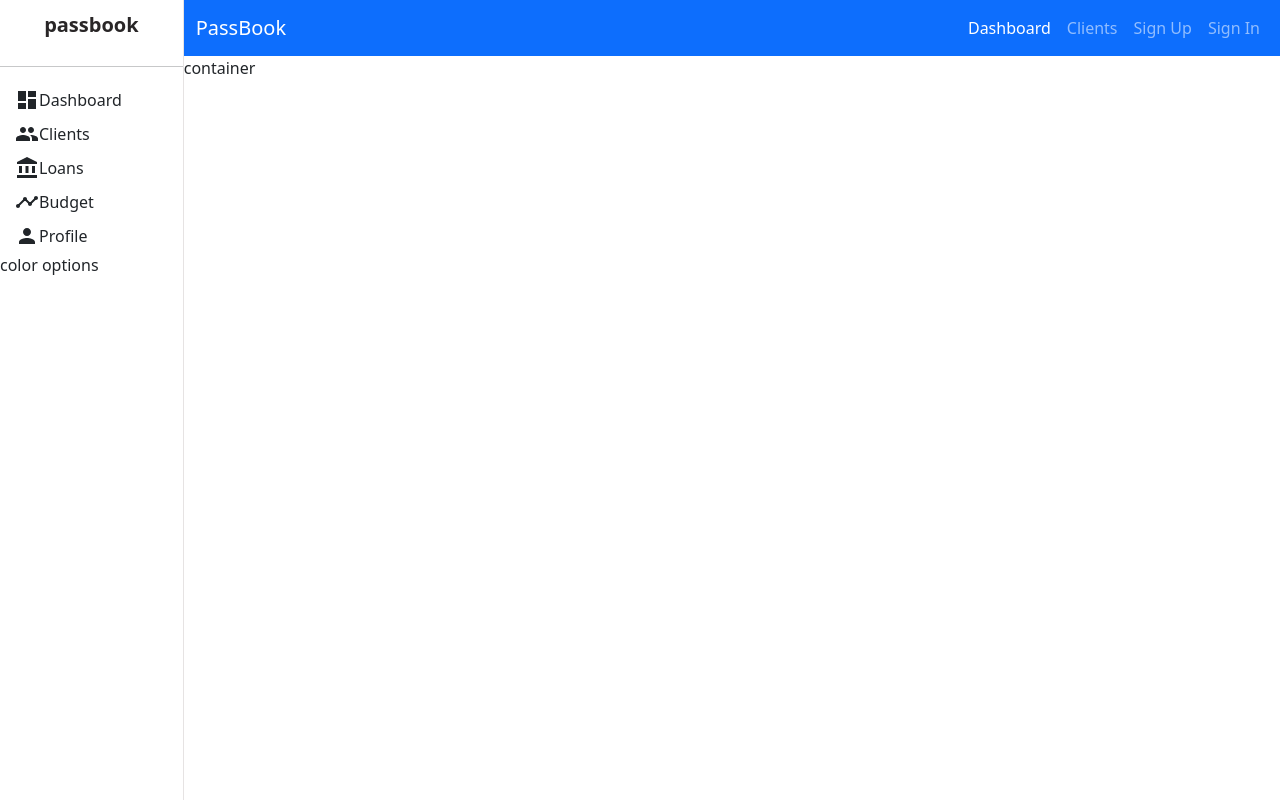
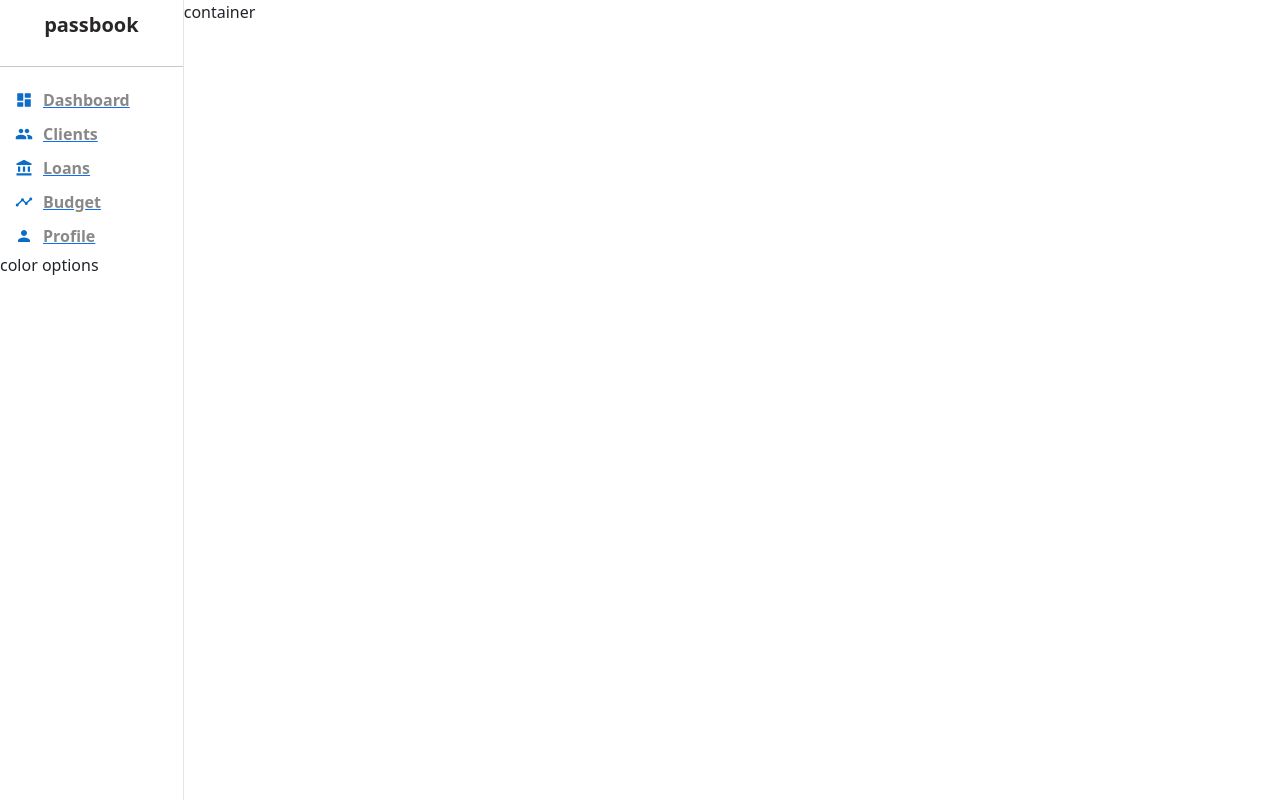
Before and after one commit to samyfrey/passbook, a React (Create React App) app in the folder client/: page / in a window 1280 px wide. Built offline with nearby package versions, Linux system fonts and the light colour scheme.

Commit message:
replaced old header with new

```diff
--- a/client/src/App.js
+++ b/client/src/App.js
@@ -5,7 +5,7 @@ import { v4 as uuid } from 'uuid'
 
 import AutoDismissAlert from './components/AutoDismissAlert/AutoDismissAlert'
 import { Sidebar } from './components/sidebar/Sidebar'
-import Header from './components/Header/Header'
+// import Header from './components/Header/Header'
 import SignUp from './components/auth/SignUp'
 import SignIn from './components/auth/SignIn'
 import SignOut from './components/auth/SignOut'
@@ -30,7 +30,7 @@ const App = () => {
     <div className='app'>
       <Sidebar />
       <div className='appContainer'>
-        <Header user={user} />
+        {/* <Header user={user} /> */}
         {msgAlerts.map((msgAlert) => (
           <AutoDismissAlert
             key={msgAlert.id}
--- a/client/src/components/sidebar/Sidebar.jsx
+++ b/client/src/components/sidebar/Sidebar.jsx
@@ -1,5 +1,7 @@
 import './sidebar.scss'
 import React from 'react'
+import { NavLink } from 'react-router-dom'
+
 import DashboardIcon from '@mui/icons-material/Dashboard'
 import PeopleIcon from '@mui/icons-material/People'
 import AccountBalanceIcon from '@mui/icons-material/AccountBalance'
@@ -15,14 +17,32 @@ export function Sidebar () {
       <hr/>
       <div className='center'>
         <ul>
-          <li>
-            <DashboardIcon />
-            <span>Dashboard</span>
-          </li>
-          <li><PeopleIcon/><span>Clients</span></li>
-          <li><AccountBalanceIcon/><span>Loans</span></li>
-          <li><TimelineIcon/><span>Budget</span></li>
-          <li><PersonIcon/><span>Profile</span></li>
+          <NavLink to='/'>
+            <li>
+              <DashboardIcon className="icon" />
+              <span>Dashboard</span>
+            </li>
+          </NavLink>
+          <NavLink to='/clients/' >
+            <li><PeopleIcon className="icon"/>
+              <span>Clients</span>
+            </li>
+          </NavLink>
+          <NavLink to='/loans/' >
+            <li><AccountBalanceIcon className="icon"/>
+              <span>Loans</span>
+            </li>
+          </NavLink>
+          <NavLink to='/budget/' >
+            <li><TimelineIcon className="icon"/>
+              <span>Budget</span>
+            </li>
+          </NavLink>
+          <NavLink to='/profile/' >
+            <li><PersonIcon className="icon"/>
+              <span>Profile</span>
+            </li>
+          </NavLink>
         </ul>
       </div>
       <div className='bottom'>color options</div>
--- a/client/src/components/sidebar/sidebar.scss
+++ b/client/src/components/sidebar/sidebar.scss
@@ -42,7 +42,17 @@
           background-color: lightgray;
         }
 
+        .icon {
+          font-size: 18px;
+          color: #0a6ec7;
+        }
 
+        span{
+            font-size: 16px;
+            font-weight: 600;
+            color: #888;
+            margin-left: 10px;
+        }
         }
     }
 }
```
